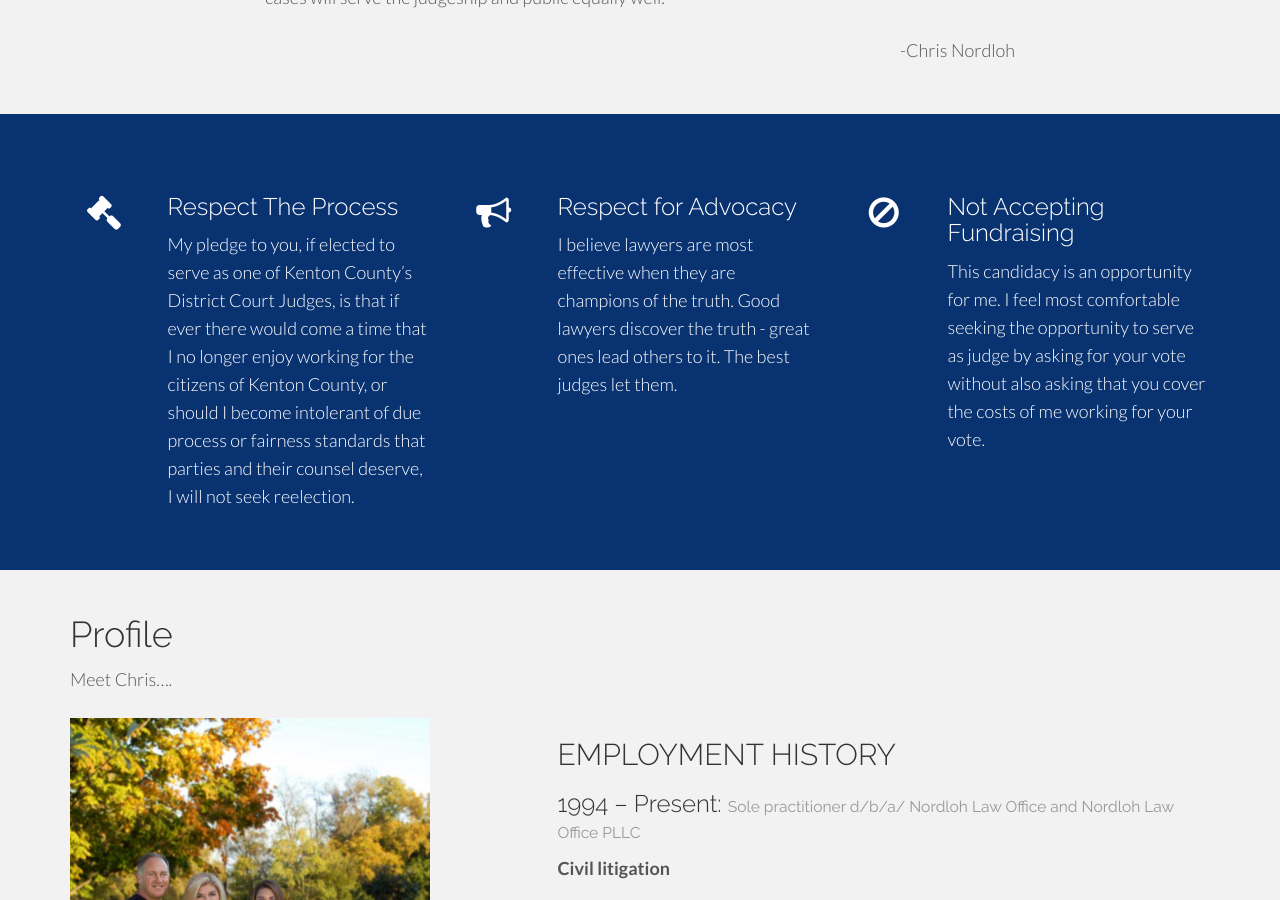
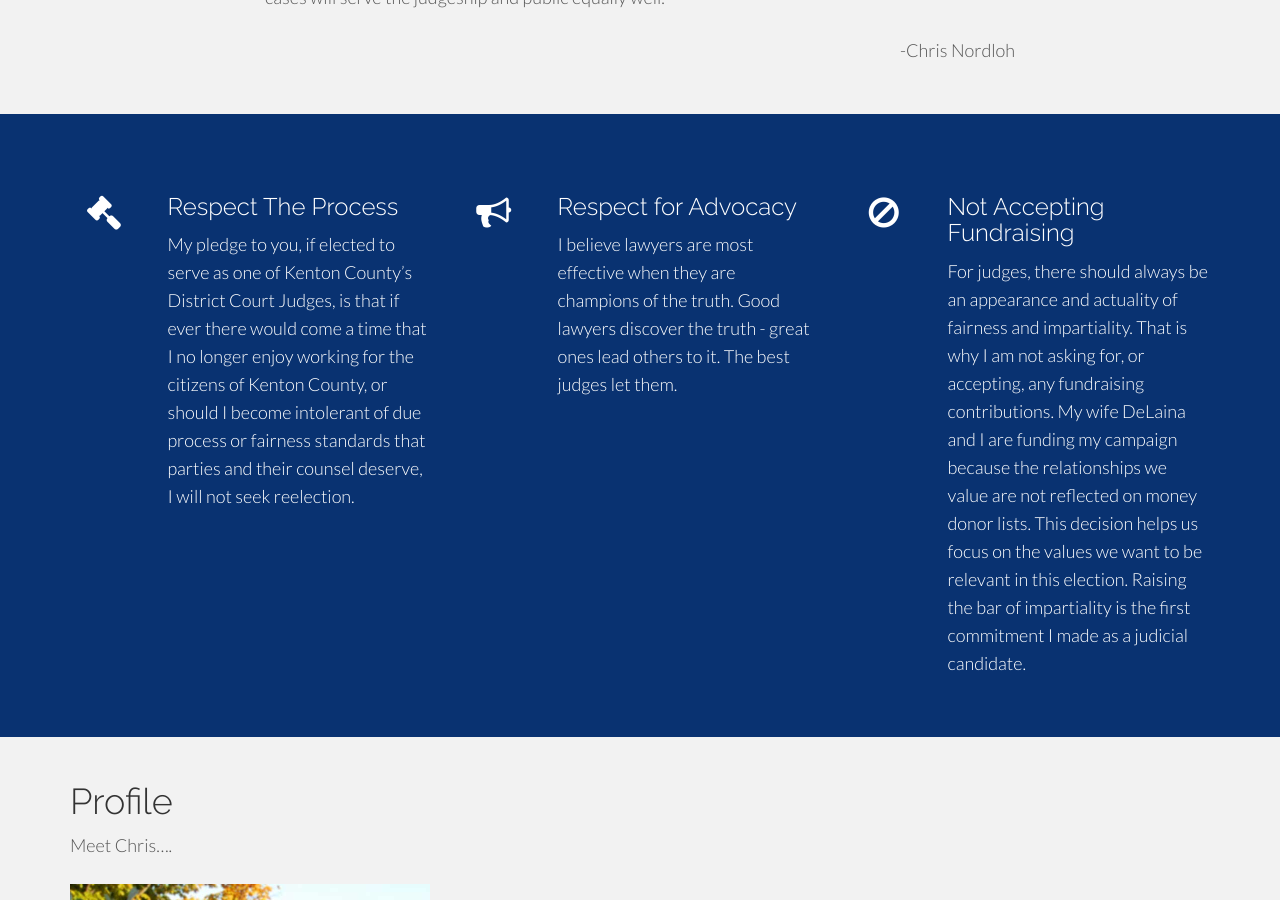
Before and after one commit to NORDLOHFORJUDGE/NordlohForJudge, a Jekyll site: the page built from index.html, in a window 1280 px wide and 900 px high, scrolled down 1032 px. Built offline with Jekyll 4.4.1, drawn with Linux system fonts in a browser that asks for light colours; Markdown is read by kramdown in place of the engine named in the settings; comment, search, counter and statistics services are not loaded.

Commit message:
Updated highlight-3.md

```diff
--- a/_includes/highlight-3.md
+++ b/_includes/highlight-3.md
@@ -1,3 +1,3 @@
 ### Not Accepting Fundraising
 
-This candidacy is an opportunity for me.  I feel most comfortable seeking the opportunity to serve as judge by asking for your vote without also asking that you cover the costs of me working for your vote.
+For judges, there should always be an appearance and actuality of fairness and impartiality.  That is why I am not asking for, or accepting, any fundraising contributions.  My wife DeLaina and I are funding my campaign because the relationships we value are not reflected on money donor lists.  This decision helps us focus on the values we want to be relevant in this election.  Raising the bar of impartiality is the first commitment I made as a judicial candidate.
```
